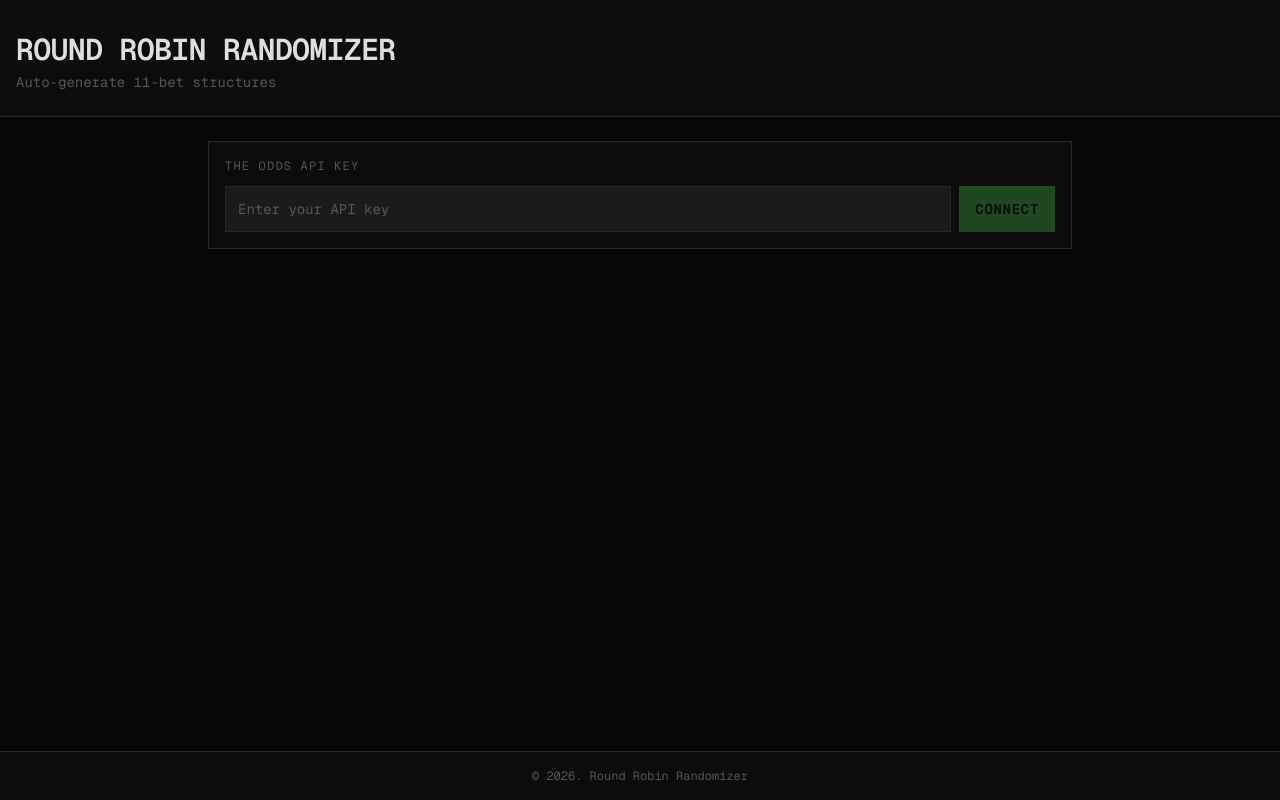
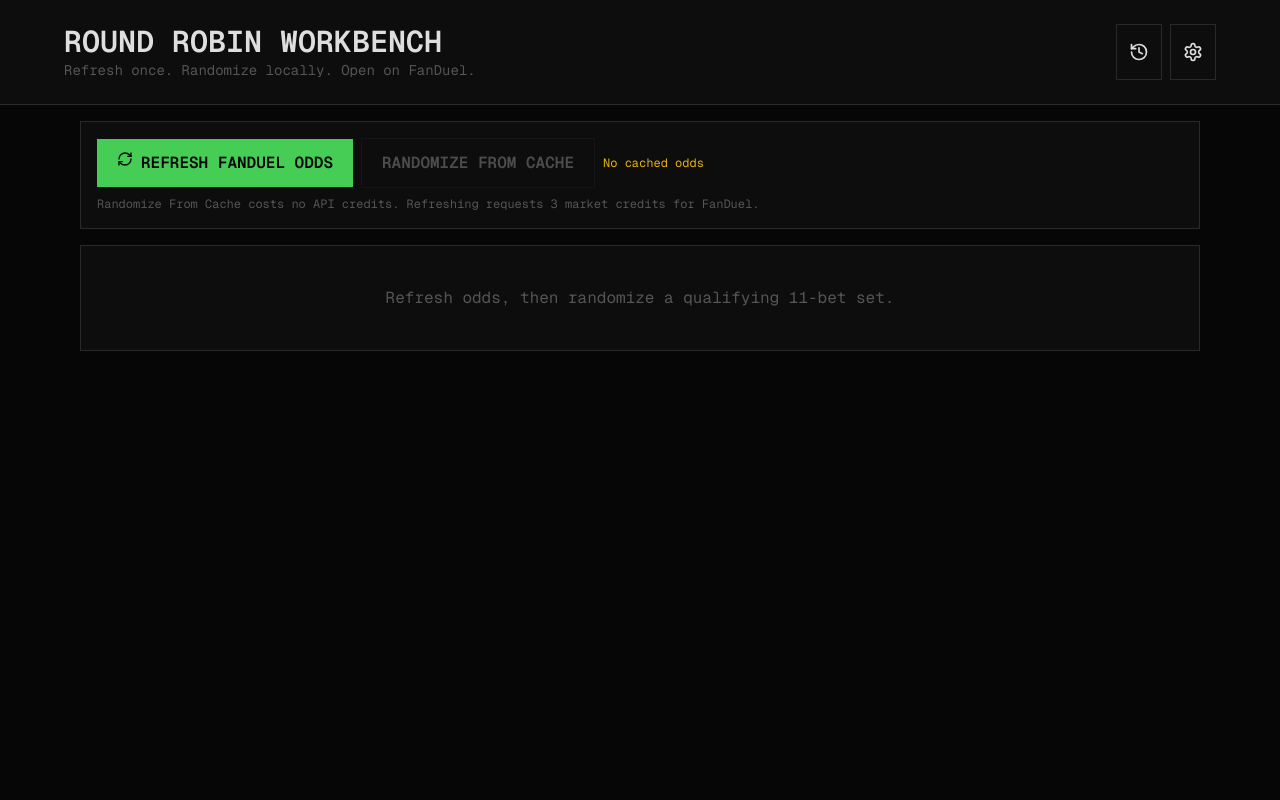
Before and after one commit to terrybrutus/Roundrobin, a React (Vite) app in the folder src/frontend/: page / in a window 1280 px wide. Built offline with nearby package versions, Linux system fonts and the light colour scheme; what @caffeineai/core-infrastructure would draw is missing.

Commit message:
Build persistent odds workbench

```diff
--- a/src/frontend/src/components/RoundRobinApp.tsx
+++ b/src/frontend/src/components/RoundRobinApp.tsx
@@ -1,236 +1,79 @@
-import { History, Loader2 } from "lucide-react";
-import { useState } from "react";
-import { randomizeRoundRobin } from "../services/randomizer";
-import type { Bet } from "../types";
+import { History, Loader2, RefreshCw, Settings } from "lucide-react";
+import { useEffect, useState } from "react";
+import { randomizeRoundRobin, refreshOdds } from "../services/randomizer";
+import type { AppSettings, Bet, OddsCache, RoundRobinSet } from "../types";
+import { BetInsights } from "./BetInsights";
 import { BetslipSummary } from "./BetslipSummary";
 import { HistoryView } from "./HistoryView";
+import { RoundRobinCalculator } from "./RoundRobinCalculator";
+import { SettingsView } from "./SettingsView";
 import { StructureProgress } from "./StructureProgress";
 
-interface RoundRobinSet {
-  id: string;
-  bets: Bet[];
-  createdAt: Date;
-  submitted: boolean;
+const SETTINGS_KEY = "roundrobin-settings-v2";
+const CACHE_KEY = "roundrobin-odds-cache-v2";
+const HISTORY_KEY = "roundrobin-history-v2";
+const BETS_KEY = "roundrobin-current-bets-v2";
+
+const defaults: AppSettings = {
+  rememberKey: true,
+  apiKey: "",
+  bookmaker: "fanduel",
+  markets: ["h2h", "spreads", "totals"],
+  customMarkets: "",
+  timeWindowHours: 24,
+  cacheMinutes: 10,
+  liveFirst: true,
+  todayFirst: true,
+  requireDeepLink: true,
+  propsMode: false,
+  propEventLimit: 3,
+  bankroll: 100,
+  roundRobinSize: 2,
+};
+
+function load<T>(key: string, fallback: T): T {
+  try { return JSON.parse(localStorage.getItem(key) || "") as T; } catch { return fallback; }
 }
 
 export default function RoundRobinApp() {
-  const [apiKey, setApiKey] = useState("");
+  const [settings, setSettings] = useState<AppSettings>(() => ({ ...defaults, ...load(SETTINGS_KEY, {}) }));
+  const [cache, setCache] = useState<OddsCache | null>(() => load(CACHE_KEY, null));
+  const [currentBets, setCurrentBets] = useState<Bet[]>(() => load(BETS_KEY, []));
+  const [history, setHistory] = useState<RoundRobinSet[]>(() => load(HISTORY_KEY, []));
+  const [lockedBetIds, setLockedBetIds] = useState<Set<string>>(new Set());
   const [loading, setLoading] = useState(false);
   const [error, setError] = useState<string | null>(null);
-  const [keyInput, setKeyInput] = useState("");
-  const [currentBets, setCurrentBets] = useState<Bet[]>([]);
-  const [history, setHistory] = useState<RoundRobinSet[]>([]);
-  const [showHistory, setShowHistory] = useState(false);
-  const [lockedBetIds, setLockedBetIds] = useState<Set<string>>(new Set());
+  const [view, setView] = useState<"main" | "settings" | "history">("main");
 
-  const handleApiKeySubmit = (key: string) => {
-    setApiKey(key);
-    setKeyInput("");
-    setError(null);
+  useEffect(() => { localStorage.setItem(SETTINGS_KEY, JSON.stringify({ ...settings, apiKey: settings.rememberKey ? settings.apiKey : "" })); }, [settings]);
+  useEffect(() => { if (cache) localStorage.setItem(CACHE_KEY, JSON.stringify(cache)); }, [cache]);
+  useEffect(() => { localStorage.setItem(HISTORY_KEY, JSON.stringify(history)); }, [history]);
+  useEffect(() => { localStorage.setItem(BETS_KEY, JSON.stringify(currentBets)); }, [currentBets]);
+
+  const cacheFresh = cache && Date.now() - new Date(cache.fetchedAt).getTime() < settings.cacheMinutes * 60_000;
+  const handleRefresh = async () => {
+    if (!settings.apiKey) { setView("settings"); setError("Add The Odds API key in Settings first."); return; }
+    try { setLoading(true); setError(null); setCache(await refreshOdds(settings.apiKey, settings)); } catch (err) { setError(err instanceof Error ? err.message : "Refresh failed"); } finally { setLoading(false); }
   };
+  const randomize = () => {
+    if (!cache) { setError("Refresh FanDuel odds before randomizing."); return; }
+    try { setError(null); setCurrentBets(randomizeRoundRobin(cache.bets, lockedBetIds, currentBets, settings)); } catch (err) { setError(err instanceof Error ? err.message : "Randomization failed"); }
+  };
+  const toggleLock = (id: string) => setLockedBetIds((current) => { const next = new Set(current); next.has(id) ? next.delete(id) : next.add(id); return next; });
+  const submit = () => { if (currentBets.length !== 11) return; setHistory([{ id: crypto.randomUUID(), bets: currentBets, createdAt: new Date().toISOString(), submitted: true }, ...history]); };
+  const clearData = () => { [SETTINGS_KEY, CACHE_KEY, HISTORY_KEY, BETS_KEY].forEach((key) => localStorage.removeItem(key)); setSettings(defaults); setCache(null); setCurrentBets([]); setHistory([]); setLockedBetIds(new Set()); setView("main"); };
+  const category = (odds: number) => odds > 0 ? "plus100" : Math.abs(odds) <= 250 ? "minus200" : Math.abs(odds) <= 350 ? "minus300" : "minus500";
+  const structureCounts = { minus200: currentBets.filter((b) => category(b.odds) === "minus200").length, minus300: currentBets.filter((b) => category(b.odds) === "minus300").length, minus500: currentBets.filter((b) => category(b.odds) === "minus500").length, plus100: currentBets.filter((b) => category(b.odds) === "plus100").length };
 
-  const randomize = async () => {
-    if (!apiKey) return;
-    try {
-      setLoading(true);
-      setError(null);
+  if (view === "settings") return <SettingsView settings={settings} onChange={setSettings} onBack={() => setView("main")} onClearData={clearData} />;
+  if (view === "history") return <HistoryView history={history} onBack={() => setView("main")} />;
 
-      const newBets = await randomizeRoundRobin(
-        apiKey,
-        lockedBetIds,
-        currentBets,
-      );
-
-      if (newBets.length === 11) {
-        setCurrentBets(newBets);
-      } else {
-        setError(`Failed to get 11 unique bets. Got ${newBets.length}.`);
-      }
-    } catch (err) {
-      setError(err instanceof Error ? err.message : "Randomization failed");
-    } finally {
-      setLoading(false);
-    }
-  };
-
-  const submitCurrentSet = () => {
-    if (currentBets.length !== 11) return;
-
-    const newSet: RoundRobinSet = {
-      id: Math.random().toString(),
-      bets: currentBets,
-      createdAt: new Date(),
-      submitted: true,
-    };
-
-    setHistory([newSet, ...history]);
-    setCurrentBets([]);
-    setLockedBetIds(new Set());
-  };
-
-  const toggleLock = (betId: string) => {
-    const newLocked = new Set(lockedBetIds);
-    if (newLocked.has(betId)) {
-      newLocked.delete(betId);
-    } else {
-      newLocked.add(betId);
-    }
-    setLockedBetIds(newLocked);
-  };
-
-  const getCategory = (odds: number) => {
-    const absOdds = Math.abs(odds);
-    if (odds > 0) return "plus100";
-    if (absOdds <= 250) return "minus200";
-    if (absOdds <= 350) return "minus300";
-    return "minus500";
-  };
-
-  const structureCounts = {
-    minus200: currentBets.filter((b) => getCategory(b.odds) === "minus200")
-      .length,
-    minus300: currentBets.filter((b) => getCategory(b.odds) === "minus300")
-      .length,
-    minus500: currentBets.filter((b) => getCategory(b.odds) === "minus500")
-      .length,
-    plus100: currentBets.filter((b) => getCategory(b.odds) === "plus100")
-      .length,
-  };
-
-  if (showHistory) {
-    return (
-      <HistoryView history={history} onBack={() => setShowHistory(false)} />
-    );
-  }
-
-  return (
-    <div className="min-h-screen bg-background text-foreground font-mono flex flex-col">
-      {/* Header */}
-      <header className="px-4 pt-8 pb-6 border-b border-border bg-card">
-        <h1 className="text-3xl font-bold tracking-tight uppercase">
-          Round Robin Randomizer
-        </h1>
-        <p className="text-muted-foreground text-sm mt-1">
-          Auto-generate 11-bet structures
-        </p>
-      </header>
-
-      <main className="flex-1 flex flex-col gap-4 max-w-4xl w-full mx-auto px-4 py-6">
-        {/* API Key Section */}
-        {!apiKey ? (
-          <section className="border border-border p-4 bg-card">
-            <label
-              htmlFor="api-key-input"
-              className="block text-xs uppercase tracking-widest text-muted-foreground mb-3"
-            >
-              The Odds API Key
-            </label>
-            <div className="flex gap-2">
-              <input
-                id="api-key-input"
-                type="password"
-                value={keyInput}
-                onChange={(e) => setKeyInput(e.target.value)}
-                onKeyDown={(e) =>
-                  e.key === "Enter" && handleApiKeySubmit(keyInput)
-                }
-                placeholder="Enter your API key"
-                className="flex-1 bg-input border border-border px-3 py-3 text-sm text-foreground placeholder:text-muted-foreground outline-none focus:border-primary focus:ring-1 focus:ring-primary transition-colors font-mono"
-              />
-              <button
-                type="button"
-                onClick={() => handleApiKeySubmit(keyInput)}
-                disabled={loading || !keyInput.trim()}
-                className="bg-primary text-primary-foreground px-4 py-3 text-sm font-bold uppercase tracking-wider hover:opacity-90 disabled:opacity-30 transition-opacity"
-              >
-                {loading ? (
-                  <Loader2 className="w-4 h-4 animate-spin" />
-                ) : (
-                  "Connect"
-                )}
-              </button>
-            </div>
-            {error && <p className="text-red-500 text-xs mt-2">{error}</p>}
-          </section>
-        ) : (
-          <>
-            {/* Controls */}
-            <div className="flex gap-2">
-              <button
-                type="button"
-                onClick={randomize}
-                disabled={loading}
-                className="flex-1 bg-primary text-primary-foreground px-6 py-4 text-base font-bold uppercase tracking-wider hover:opacity-90 disabled:opacity-30 transition-opacity"
-              >
-                {loading ? (
-                  <Loader2 className="w-4 h-4 animate-spin inline mr-2" />
-                ) : null}
-                Randomize
-              </button>
-              <button
-                type="button"
-                onClick={() => setShowHistory(true)}
-                className="border border-border px-4 py-2 text-xs font-bold uppercase tracking-wider hover:bg-accent transition-colors flex items-center gap-2"
-              >
-                <History className="w-4 h-4" />
-                History ({history.length})
-              </button>
-              <button
-                type="button"
-                onClick={() => setApiKey("")}
-                className="border border-border px-4 py-2 text-xs font-bold uppercase tracking-wider hover:bg-accent transition-colors"
-              >
-                New Key
-              </button>
-            </div>
-
-            {/* Current Betslip */}
-            {currentBets.length > 0 ? (
-              <>
-                <div className="grid grid-cols-1 lg:grid-cols-3 gap-4">
-                  <div className="lg:col-span-2">
-                    <BetslipSummary
-                      bets={currentBets}
-                      lockedBetIds={lockedBetIds}
-                      onToggleLock={toggleLock}
-                    />
-                  </div>
-                  <div className="flex flex-col gap-4">
-                    <StructureProgress structureCounts={structureCounts} />
-                    <button
-                      type="button"
-                      onClick={submitCurrentSet}
-                      disabled={currentBets.length !== 11}
-                      className="bg-green-600 text-white px-4 py-3 text-sm font-bold uppercase tracking-wider hover:opacity-90 disabled:opacity-30 transition-opacity"
-                    >
-                      Mark as Submitted
-                    </button>
-                  </div>
-                </div>
-              </>
-            ) : (
-              <div className="border border-border p-8 bg-card text-center">
-                <p className="text-muted-foreground">
-                  Press "Randomize" to generate your first 11-bet set
-                </p>
-              </div>
-            )}
-
-            {error && (
-              <div className="border border-red-500/40 bg-red-500/10 px-4 py-3 text-sm text-red-500 font-mono">
-                {error}
-              </div>
-            )}
-          </>
-        )}
-      </main>
-
-      {/* Footer */}
-      <footer className="border-t border-border bg-card px-4 py-4 text-center">
-        <p className="text-xs text-muted-foreground">
-          © {new Date().getFullYear()}. Round Robin Randomizer
-        </p>
-      </footer>
-    </div>
-  );
+  return <div className="min-h-screen bg-background text-foreground font-mono">
+    <header className="px-4 py-6 border-b border-border bg-card"><div className="max-w-6xl mx-auto flex justify-between gap-3"><div><h1 className="text-3xl font-bold uppercase">Round Robin Workbench</h1><p className="text-sm text-muted-foreground">Refresh once. Randomize locally. Open on FanDuel.</p></div><div className="flex gap-2"><button type="button" onClick={() => setView("history")} className="border border-border p-3" aria-label="History"><History className="w-5 h-5" /></button><button type="button" onClick={() => setView("settings")} className="border border-border p-3" aria-label="Settings"><Settings className="w-5 h-5" /></button></div></div></header>
+    <main className="max-w-6xl mx-auto p-4 space-y-4">
+      <section className="border border-border bg-card p-4"><div className="flex flex-wrap gap-2 items-center"><button type="button" onClick={handleRefresh} disabled={loading} className="bg-primary text-primary-foreground px-5 py-3 font-bold uppercase disabled:opacity-30">{loading ? <Loader2 className="w-4 h-4 animate-spin" /> : <span className="flex gap-2"><RefreshCw className="w-4 h-4" />Refresh FanDuel Odds</span>}</button><button type="button" onClick={randomize} disabled={!cache || loading} className="border border-border px-5 py-3 font-bold uppercase disabled:opacity-30">Randomize From Cache</button><span className={`text-xs ${cacheFresh ? "text-green-500" : "text-yellow-500"}`}>{cache ? `${cache.bets.length} eligible bets · refreshed ${new Date(cache.fetchedAt).toLocaleTimeString()}${cacheFresh ? " · fresh" : " · stale"}` : "No cached odds"}</span></div>{cache?.usage && <div className="text-xs text-muted-foreground mt-3">API used: {cache.usage.used ?? "?"} · remaining: {cache.usage.remaining ?? "?"} · last refresh cost: {cache.usage.last ?? "?"}</div>}<p className="text-xs text-muted-foreground mt-2">Randomize From Cache costs no API credits. Refreshing requests {settings.markets.length + settings.customMarkets.split(",").filter(Boolean).length} market credits for FanDuel.</p></section>
+      {error && <div className="border border-red-500 bg-red-500/10 p-3 text-red-500 text-sm">{error}</div>}
+      {currentBets.length ? <><div className="grid lg:grid-cols-3 gap-4"><div className="lg:col-span-2"><BetslipSummary bets={currentBets} lockedBetIds={lockedBetIds} onToggleLock={toggleLock} /></div><div className="space-y-4"><StructureProgress structureCounts={structureCounts} /><BetInsights bets={currentBets} /><button type="button" onClick={submit} className="w-full bg-green-600 text-white p-3 font-bold uppercase">Save as Submitted</button></div></div><RoundRobinCalculator bets={currentBets} bankroll={settings.bankroll} size={settings.roundRobinSize} onBankrollChange={(bankroll) => setSettings({ ...settings, bankroll })} onSizeChange={(roundRobinSize) => setSettings({ ...settings, roundRobinSize })} /></> : <div className="border border-border bg-card p-10 text-center text-muted-foreground">Refresh odds, then randomize a qualifying 11-bet set.</div>}
+    </main>
+  </div>;
 }
```
